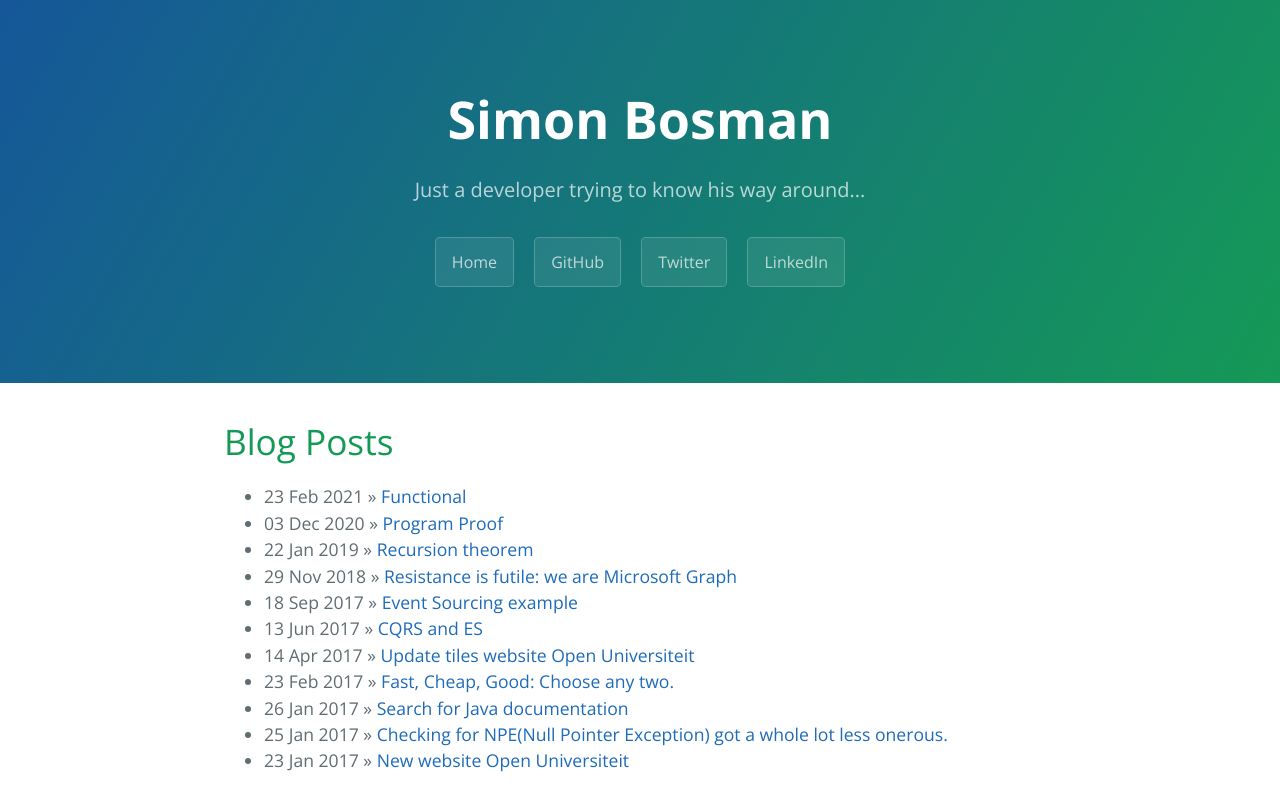
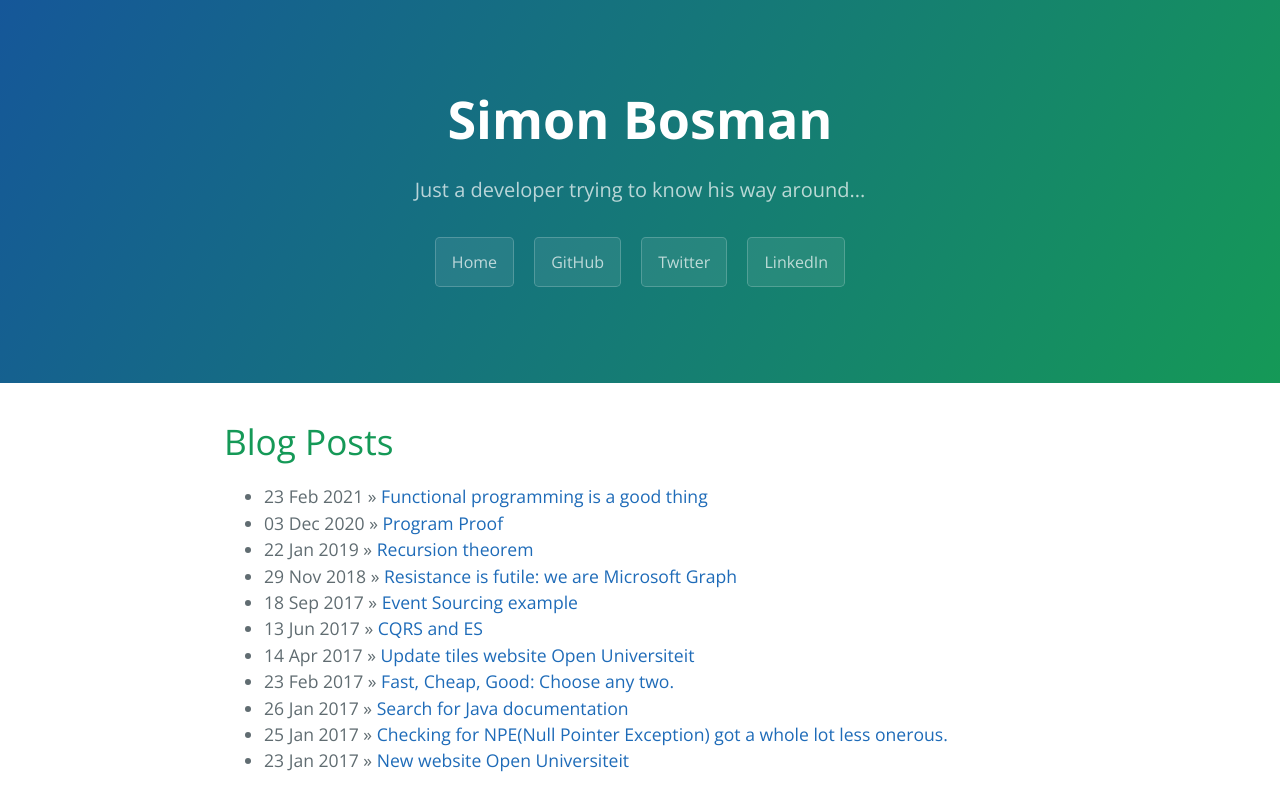
Before and after one commit to simonbosman/simonbosman.github.io, a Jekyll site: the page built from index.html, in a window 1280 px wide, cut to the strip 0-787 px from the top of the page. Built offline with Jekyll 4.4.1, drawn with Linux system fonts in a browser that asks for light colours; the list of posts is cut into pages by our own code.

Commit message:
Update and rename 2021-02-23-functional-programming-is-a-good-thing.md to 2021-02-23-functional.md

```diff
--- a/_posts/2021-02-23-functional-programming-is-a-good-thing.md
+++ b/_posts/2021-02-23-functional.md
@@ -1,6 +1,6 @@
 ---
 layout: default
-title: "Functional"
+title: "Functional programming is a good thing"
 date: 2021-02-23
 categories: main
 ---
```
